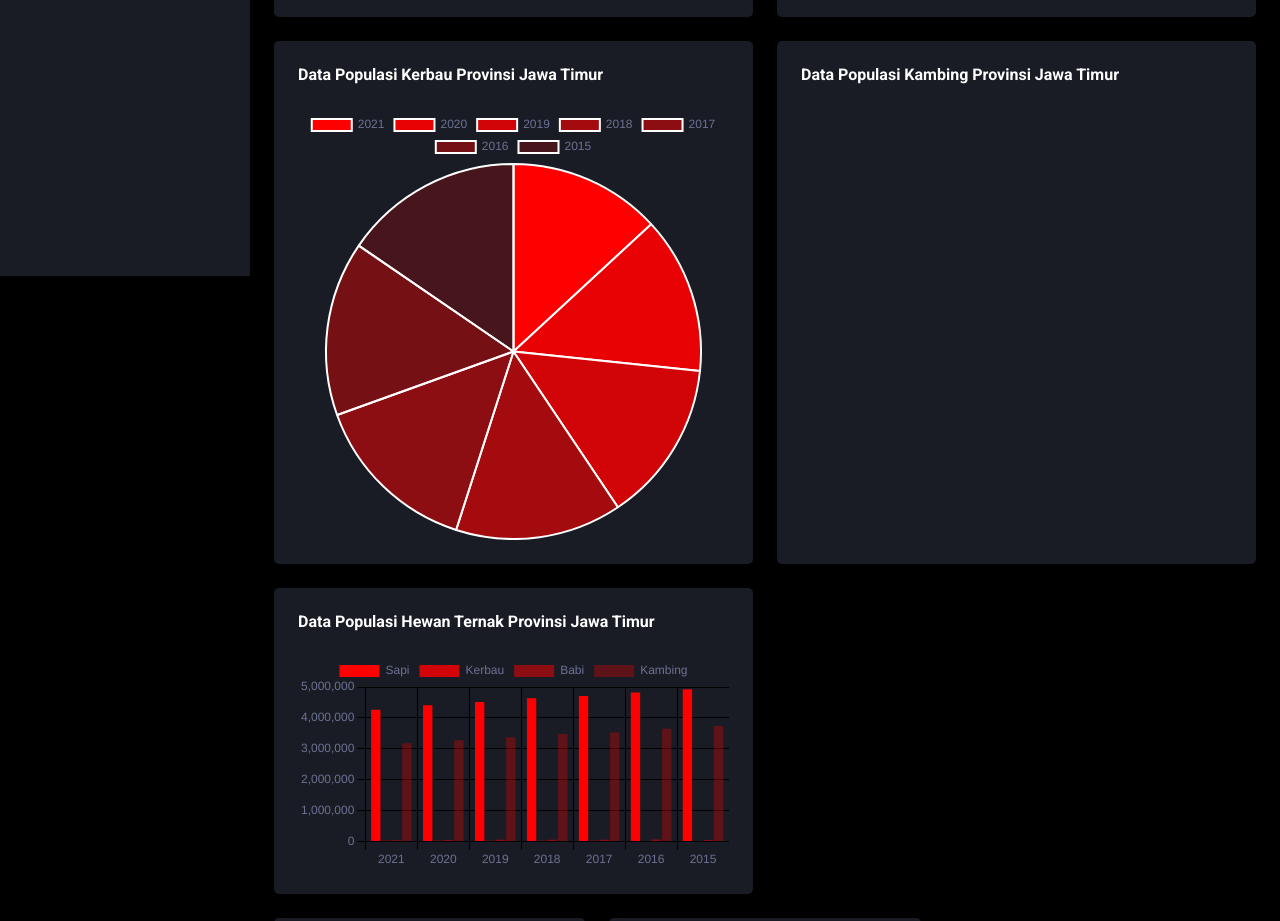
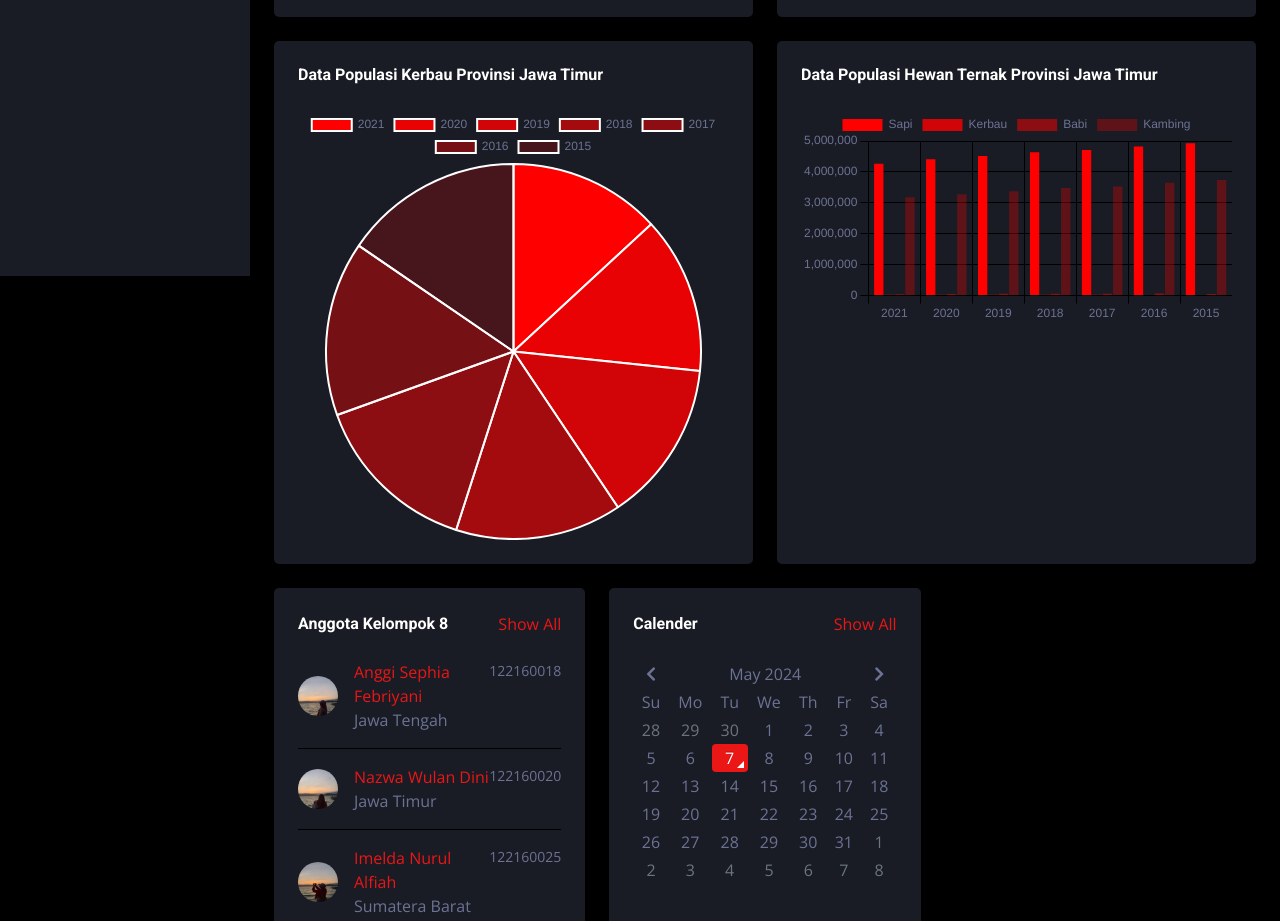
Before and after one commit to nazwawulandini/tugas-besar-1, a plain HTML site: page index.html in a window 1280 px wide. Shown: the part 524-1445 px from the top of the page. Drawn offline with nearby package versions, Linux system fonts and the light colour scheme.

Commit message:
Update index.html

```diff
--- a/index.html
+++ b/index.html
@@ -257,12 +257,6 @@
                     </div>
                     <div class="col-sm-12 col-xl-6">
                         <div class="bg-secondary rounded h-100 p-4">
-                            <h6 class="mb-4">Data Populasi Kambing Provinsi Jawa Timur</h6>
-                            <canvas id="pie-chart"></canvas>
-                        </div>
-                    </div>
-                    <div class="col-sm-12 col-xl-6">
-                        <div class="bg-secondary rounded h-100 p-4">
                             <h6 class="mb-4">Data Populasi Hewan Ternak Provinsi Jawa Timur</h6>
                             <canvas id="worldwide-sales"></canvas>
                         </div>
```
